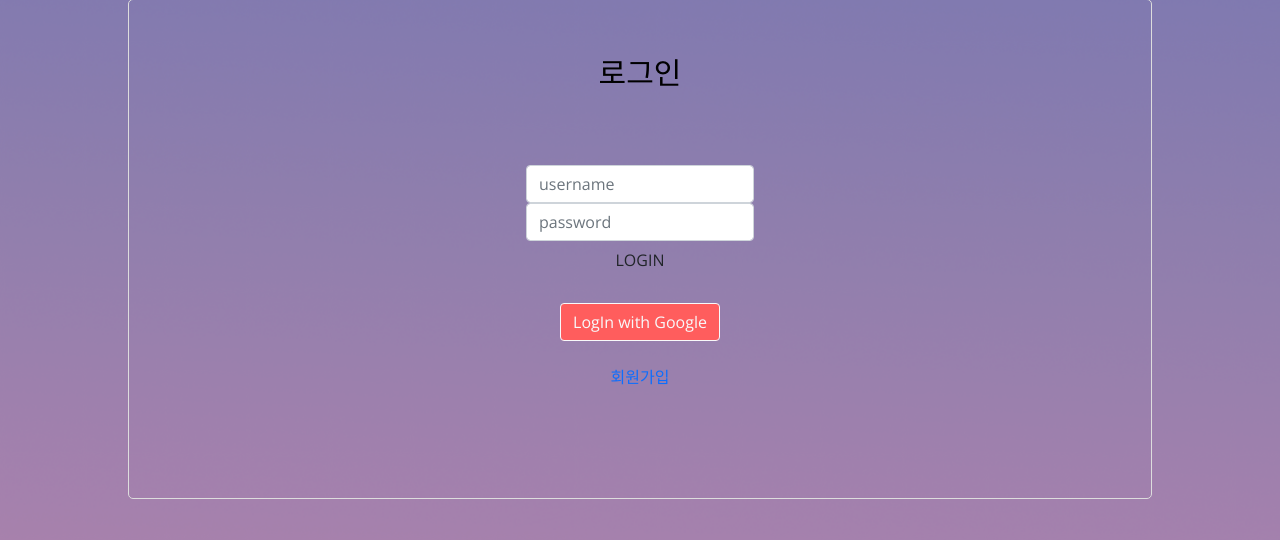
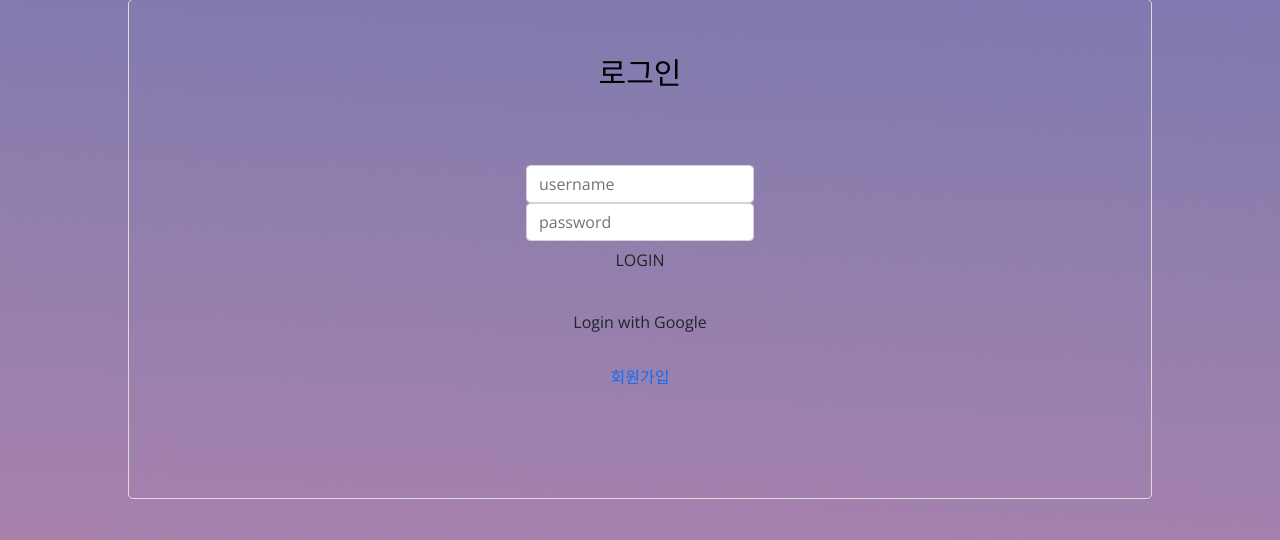
Before and after one commit to oooppq/chuihyang, a Django app: page /login/ in a window 1280 px wide. Shown: the part 287-827 px from the top of the page. Run offline with Django 4.2, Linux system fonts and the light colour scheme; some libraries are stand-ins or nearby versions.

Commit message:
master 2:56\

```diff
--- a/accounts/templates/login.html
+++ b/accounts/templates/login.html
@@ -15,9 +15,14 @@
 
       </form>
       <br/>
-      <a href="{% provider_login_url 'google' %}">
-        <button class="btn btn-outline-light" type="button" style="background-color:rgb(255, 93, 93);">LogIn with Google</button>
-      </a>
+      <form action="{% provider_login_url 'google' %}" method="post">
+        {% csrf_token %}
+        <button type="submit" class="btn btn-google btn-user btn-block">
+          <i class="fab fa-google fa-fw"></i>
+          Login with Google
+        </button>
+      </form>
+
       <br/>
       <a href="{% url 'signup' %}">회원가입</a>
       <!-- <a href="{% provider_login_url 'google' %}">구글 계정으로 로그인</a> -->
--- a/static/css/survey.css
+++ b/static/css/survey.css
@@ -100,7 +100,7 @@
   color: white;
   /* position: absolute; */
 
-  margin-top: 10%;
+  margin-top: 30%;
 
   padding: 5px 30px;
   border: 1px solid white;
```
